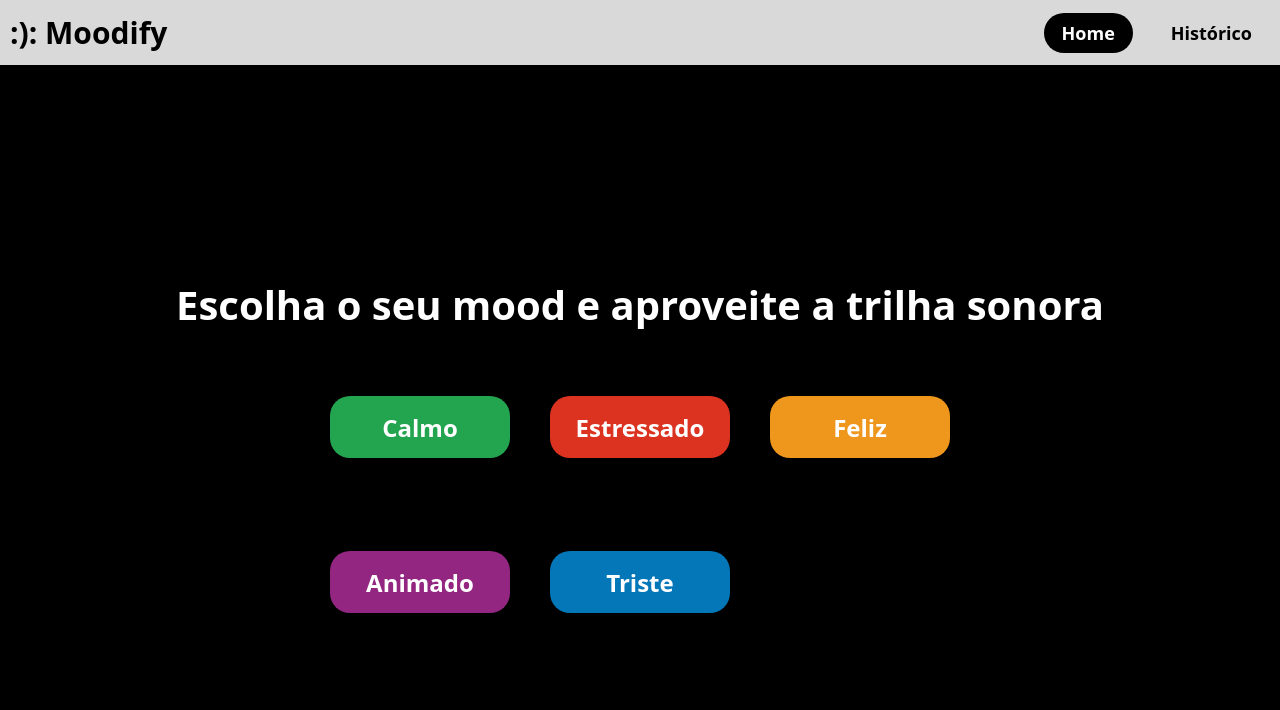
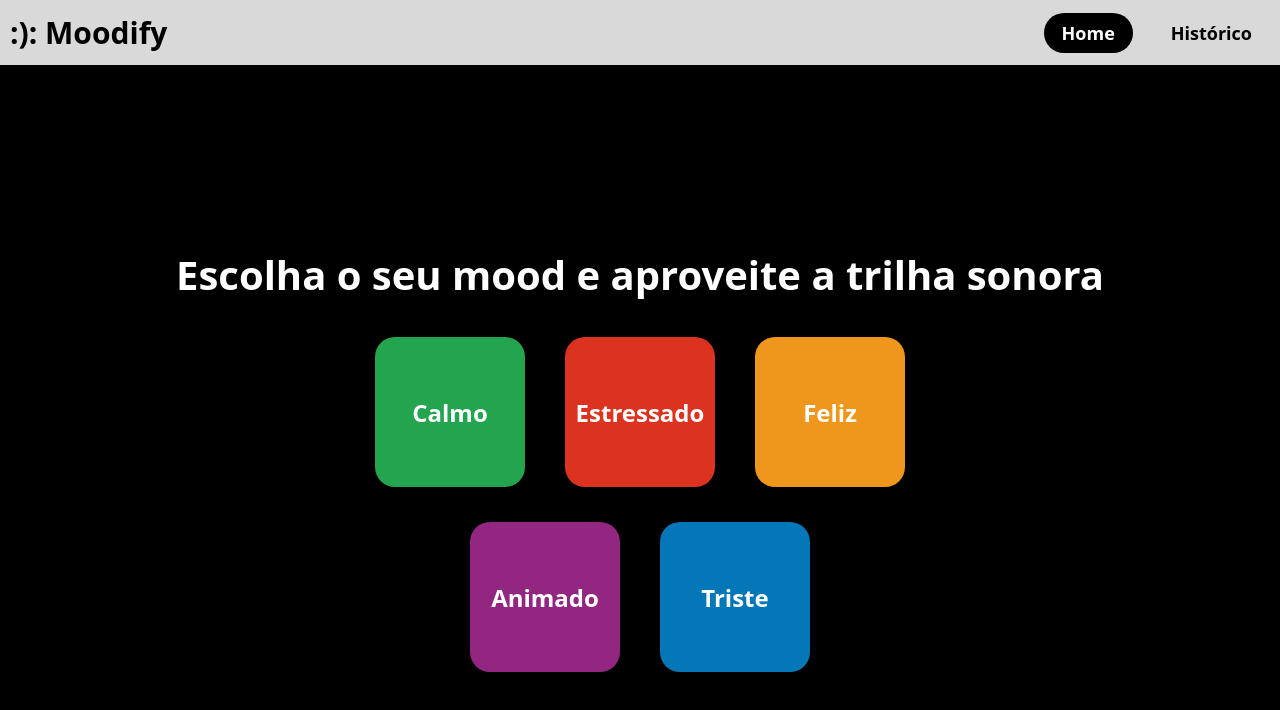
Before and after one commit to codecomnick/moodify, a React (Vite) app: page /inicio in a window 1280 px wide. Shown: the top 710 px of the page. Built offline with nearby package versions, Linux system fonts and the light colour scheme.

Commit message:
:sparkles:feat: Refatoração do layout de seleção de humor

```diff
--- a/src/pages/Inicio.css
+++ b/src/pages/Inicio.css
@@ -37,15 +37,21 @@
 }
 
 .moods-grid {
-  display: grid;
-  grid-template-columns: repeat(3, 180px);
-  grid-template-rows: repeat(2, 120px);
-  gap: 35px 40px;
-  justify-content: center;
+  display: flex;
+  flex-direction: column;
+  gap: 35px;
   align-items: center;
 }
 
+.moods-row {
+  display: flex;
+  gap: 40px;
+  justify-content: center;
+}
+
 .mood-box {
+  width: 150px;
+  height: 150px;
   border: none;
   border-radius: 20px;
   color: white;
@@ -66,5 +72,5 @@
 .mood-box.blue { background: #0477B9; }
 
 .mood-box:hover {
-    transform: scale(1.07);
+  transform: scale(1.07);
 }
--- a/src/pages/Inicio.jsx
+++ b/src/pages/Inicio.jsx
@@ -22,11 +22,15 @@ const Inicio = () => {
       <main className="inicio-main">
         <h1>Escolha o seu mood e aproveite a trilha sonora</h1>
         <div className="moods-grid">
-          <button className="mood-box green">Calmo</button>
-          <button className="mood-box red">Estressado</button>
-          <button className="mood-box yellow">Feliz</button>
-          <button className="mood-box purple">Animado</button>
-          <button className="mood-box blue">Triste</button>
+          <div className="moods-row">
+            <button className="mood-box green">Calmo</button>
+            <button className="mood-box red">Estressado</button>
+            <button className="mood-box yellow">Feliz</button>
+          </div>
+          <div className="moods-row">
+            <button className="mood-box purple">Animado</button>
+            <button className="mood-box blue">Triste</button>
+          </div>
         </div>
       </main>
     </div>
```
